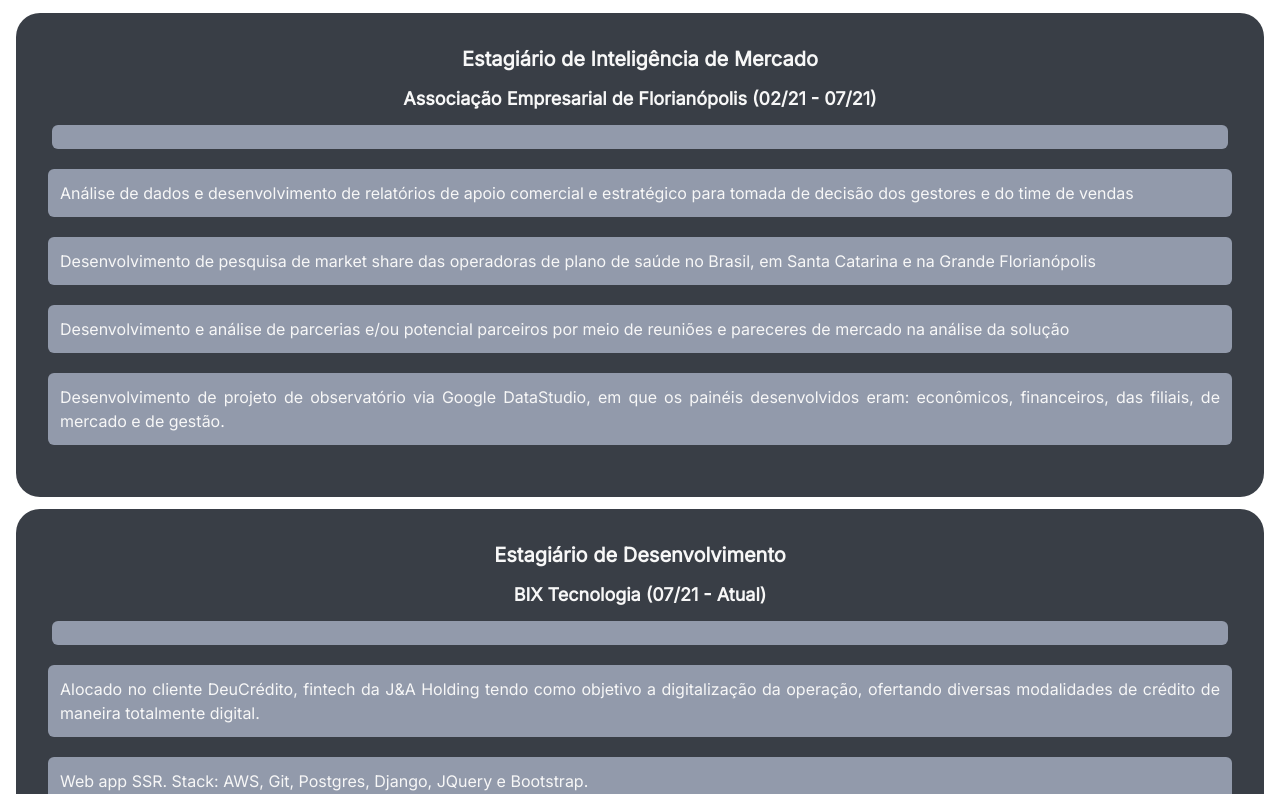
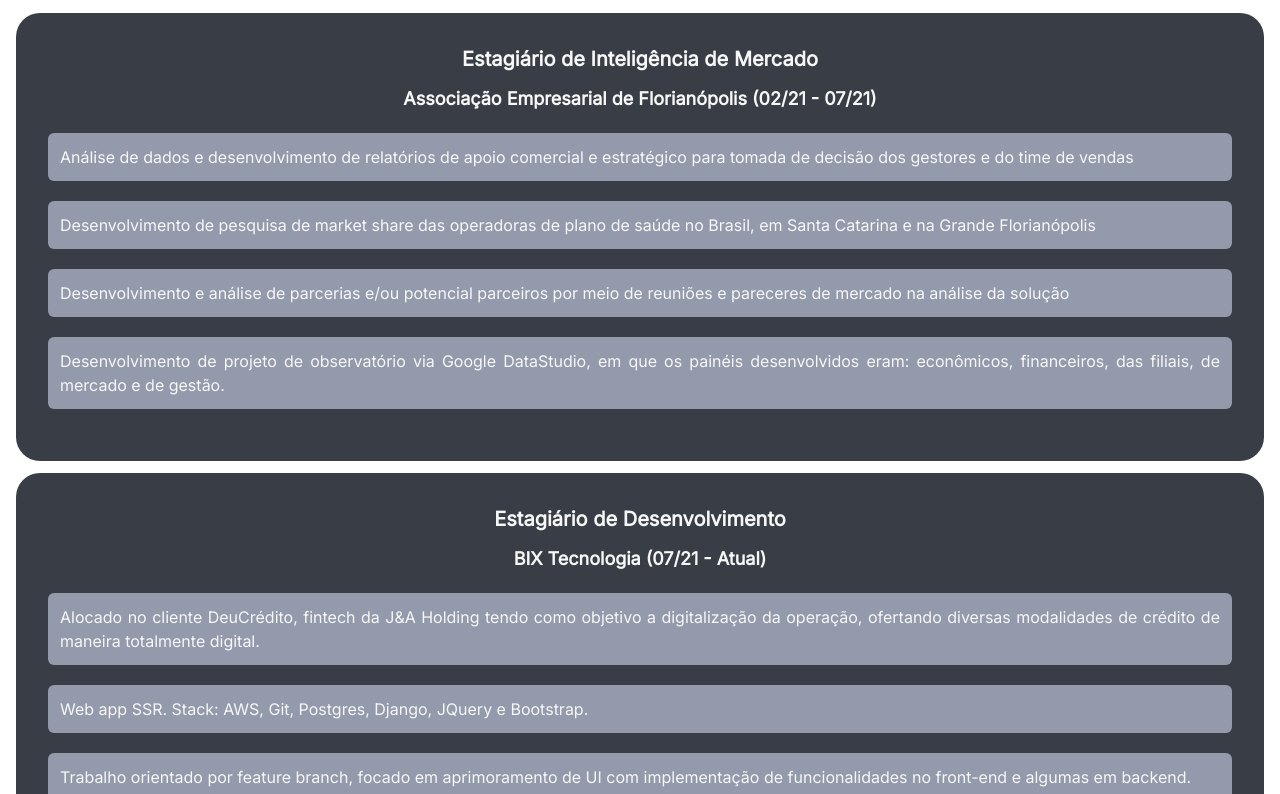
Before and after one commit to rafaamayer/cv, a React (Create React App) app: page / in a window 1280 px wide. Shown: the part 1266-2060 px from the top of the page. Built offline with nearby package versions, Linux system fonts and the light colour scheme.

Commit message:
feature: render dinamic class name

```diff
--- a/src/Experiencia/Descricao.js
+++ b/src/Experiencia/Descricao.js
@@ -67,7 +67,7 @@ function Descricao({ descricao }) {
             <section>
                 <h2 className="text-center font-extrabold mb-3 text-xl">{descricao.titulo}</h2>
                 <h3 className="text-center font-bold my-2 text-lg">{descricao.empresa}</h3>
-                <p className="my-3 text-justify bg-tertiary p-3 m-1 rounded-md">{descricao.descricao}</p>
+                <p className={`my-3 text-justify p-3 m-1 rounded-md ${descricao.descricao == '' ? 'hidden': 'bg-tertiary'}`}>{descricao.descricao}</p>
                 <ul>
                     {descricao.atividades.map((descricao, index) => {
                         return (
```
